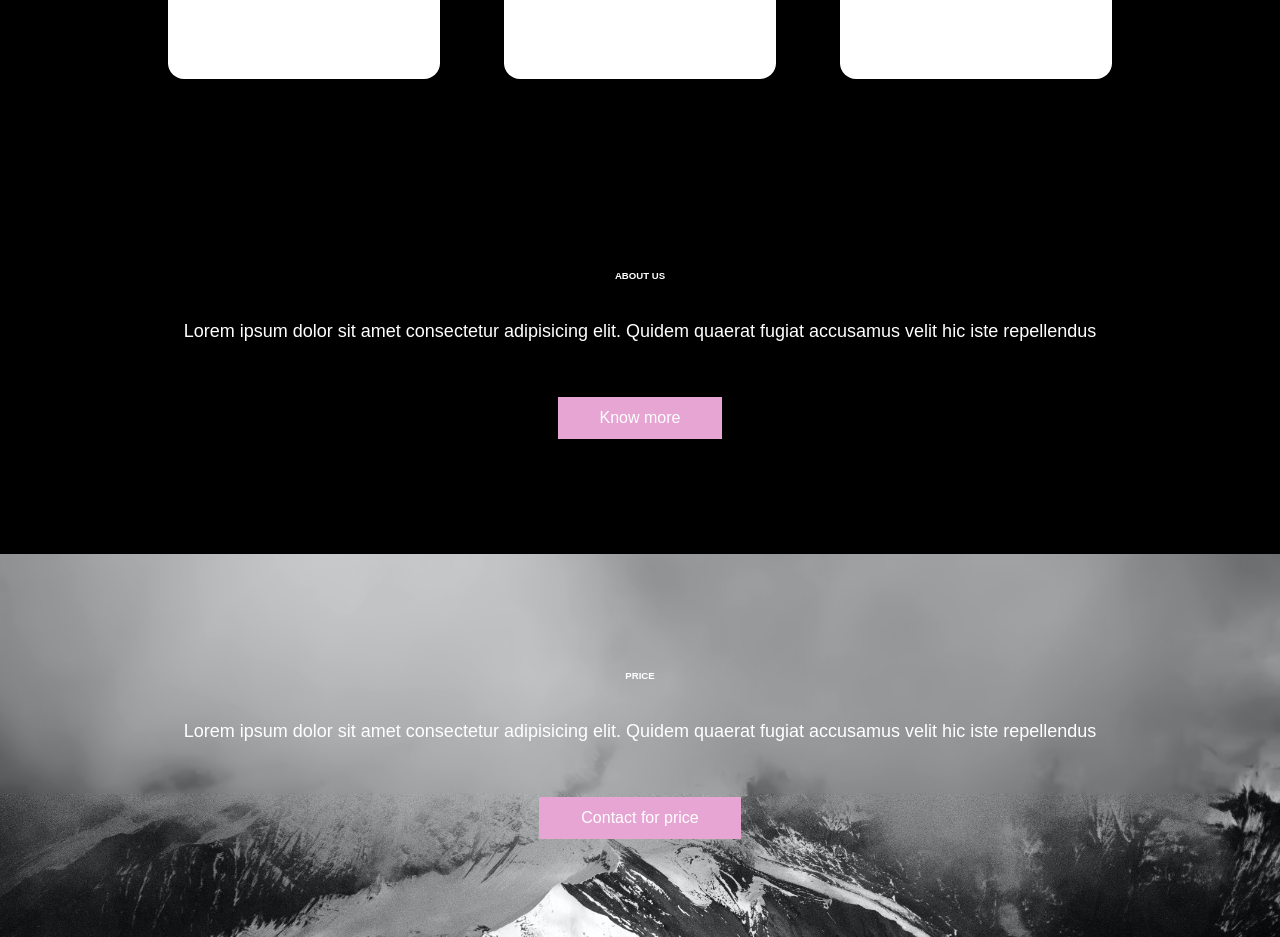
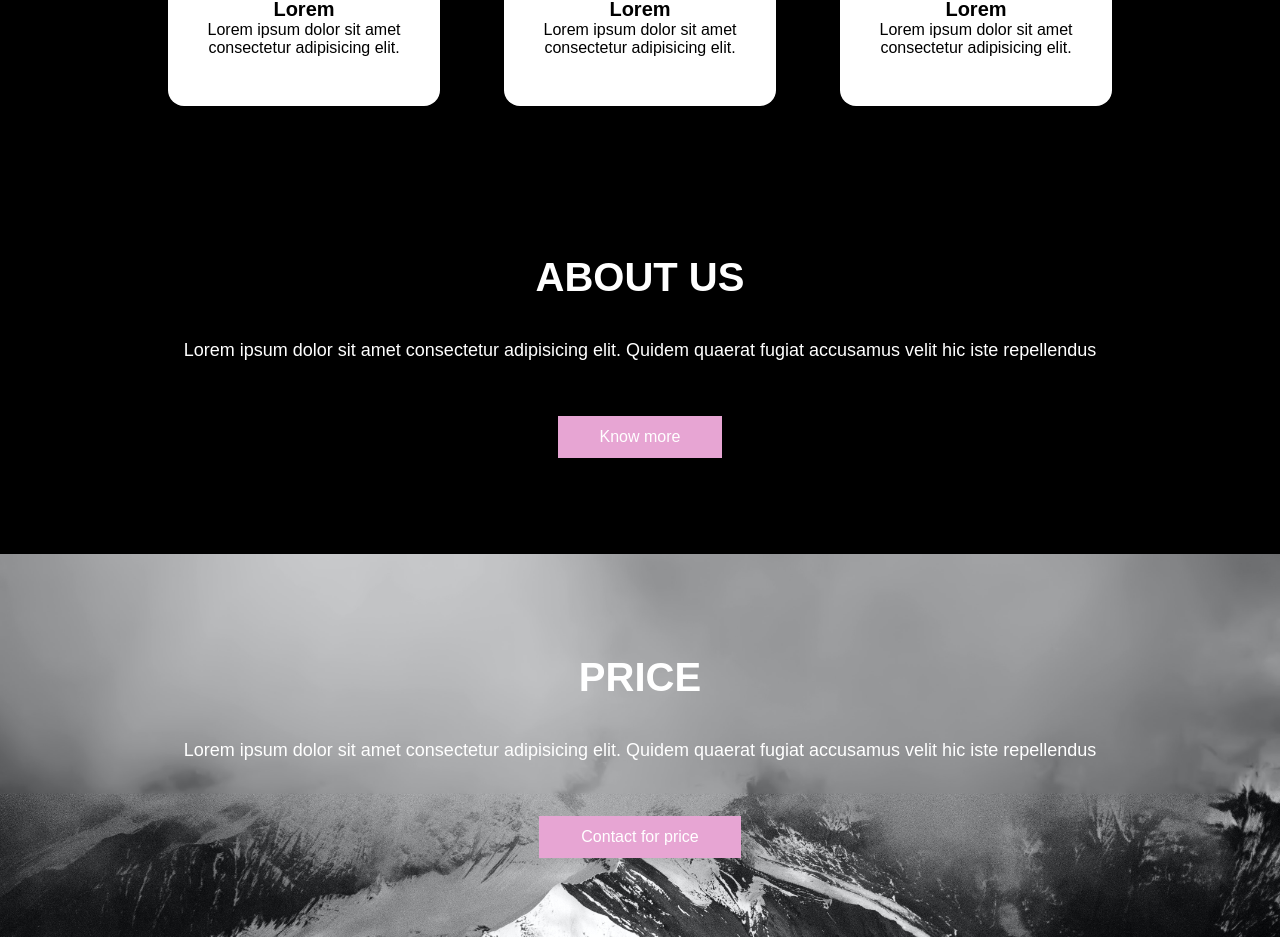
Before and after one commit to DeniseGarraza/web3, a plain HTML site: page index.html in a window 1280 px wide. Shown: the part 706-1643 px from the top of the page. Drawn offline with Linux system fonts and the light colour scheme.

Commit message:
color modification

```diff
--- a/index.html
+++ b/index.html
@@ -26,7 +26,7 @@
 
     <header class="content header">
         <h2 class="title">Home</h2>
-        <p>
+        <p class="text-general">
             Lorem ipsum dolor sit amet consectetur, adipisicing elit. Quasi nobis,
             voluptatibus odio deserunt exercitationem rerum debitis officiis molestiae
             porro minima at labore laudantium aut cupiditate dolorum? Laboriosam suscipit
@@ -42,7 +42,7 @@
     <section class="content final">
 
         <h2 class="title">Products</h2>
-        <p>Lorem ipsum dolor sit amet consectetur adipisicing elit.
+        <p class="text-general">Lorem ipsum dolor sit amet consectetur adipisicing elit.
             Inventore dolor impedit vero, enim voluptates possimus
             tenetur qui deserunt aliquam exercitationem aperiam,
              fugit autem delectus nihil, perspiciatis earum accusantium
@@ -53,19 +53,19 @@
             <div class="box">
                 <i class="fab fa-angular"></i>
                 <h3>Lorem</h3>
-                <p>Lorem ipsum dolor sit amet consectetur adipisicing elit.</p>
+                <p class="text-container">Lorem ipsum dolor sit amet consectetur adipisicing elit.</p>
             </div>
 
             <div class="box">
                 <i class="fab fa-apple"></i>
                 <h3>Lorem</h3>
-                <p>Lorem ipsum dolor sit amet consectetur adipisicing elit.</p>
+                <p class="text-container">Lorem ipsum dolor sit amet consectetur adipisicing elit.</p>
             </div>
 
             <div class="box">
                 <i class="fab fa-android"></i>
                 <h3>Lorem</h3>
-                <p>Lorem ipsum dolor sit amet consectetur adipisicing elit.</p>
+                <p class="text-container">Lorem ipsum dolor sit amet consectetur adipisicing elit.</p>
             </div>
 
         </div>
@@ -74,7 +74,7 @@
     </section>
     <section class="content about">
         <h2 class="title">About Us</h2>
-        <p>Lorem ipsum dolor sit amet consectetur adipisicing elit.
+        <p class="text-general">Lorem ipsum dolor sit amet consectetur adipisicing elit.
             Quidem quaerat fugiat accusamus velit hic iste repellendus
         </p>
         <a href="#" class="btn">Know more</a>
@@ -84,7 +84,7 @@
     <section class="content price">
         <article class="contain">
             <h2 class="title">Price</h2>
-            <p>
+            <p class="text-general">
              Lorem ipsum dolor sit amet consectetur adipisicing elit.
              Quidem quaerat fugiat accusamus velit hic iste repellendus
             </p>
@@ -94,7 +94,7 @@
 
     <section class="content contact">
         <h2 class="title">Contact</h2>
-        <p>1233456677</p>
+        <p class="text-general">1233456677</p>
         <figure class="map">
             <img src="./img/mapa.png" height="220px" width="100%" alt="map">
         </figure>
--- a/style.css
+++ b/style.css
@@ -63,15 +63,19 @@ header {
     background-size: cover;
 }
 
+
 .title {
     margin-bottom: 40px;
-    font-size: 60%;
+    margin-top: 20px;
+    font-size: 40px;
     font-weight: 600;
     text-transform: uppercase;
     color: white;
 }
-
-p {
+.text-container {
+    color: black
+}
+.text-general {
     margin-bottom: 40px;
     font-size: 18px;
     color: white;
@@ -79,9 +83,11 @@ p {
 
 }
 
+
 .btn {
     display: inline-block;
     margin-top: 15px;
+    margin: 15px;
     padding: 10px 40px;
     border: 2px solid #e7a5d3 ;
     color: white;
@@ -134,6 +140,7 @@ p {
 .box-container .box i {
     height: 3rem;
     width: 3rem;
+    margin-top: 10px;
     line-height: 3rem;
     text-align: center;
     border-radius: 50%;
@@ -155,6 +162,9 @@ p {
     font-size: 16px;
 }
 
+h3 {
+    margin-top: 10px;
+}
 .about {
     background: black;
 }
@@ -166,11 +176,13 @@ p {
     text-align: center;
 }
 
-.contat {
+.contact {
     padding-top: 20px;
-    background-color: aqua;
+    background-color: black;
     padding-bottom: 0;
+
 }
+
 
 @media (max-width: 768px){
     .title{
```
